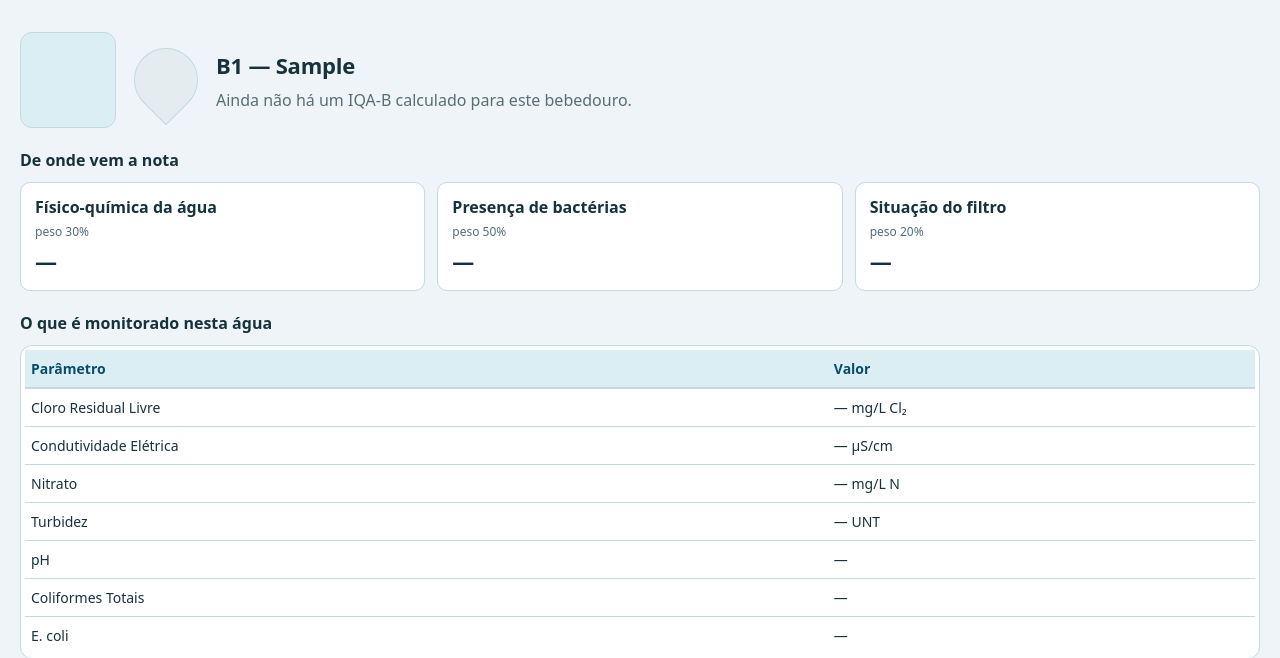
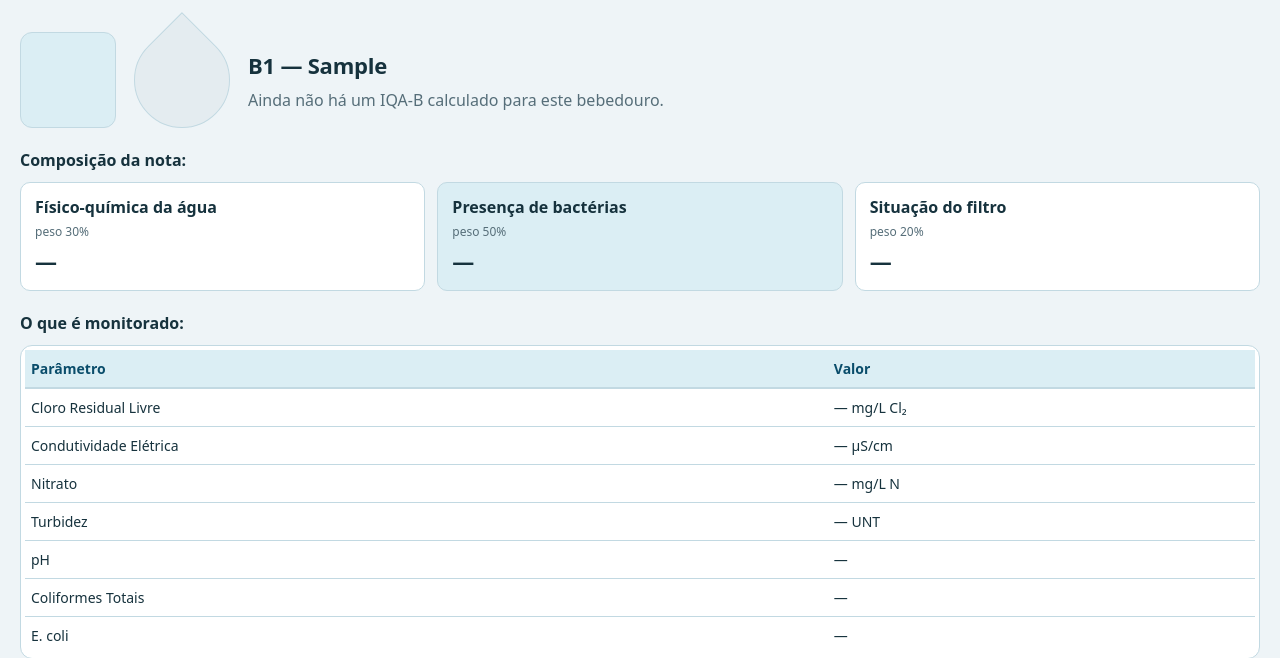
Before and after one commit to Cecilia-eng-05/sistema-ifrn-agua-bebedouros, a Django app: page /bebedouros/1/ in a window 1280 px wide. Shown: the part 86-744 px from the top of the page. Run offline with Django 5.2, Linux system fonts and the light colour scheme; a user stored in the database is signed in; tables that the repository leaves empty hold one stand-in row (values such as "Sample post").

Commit message:
style: ajustes visuais na página do bebedouro pedidos pela orientanda
Gota com a ponta para cima; gota grande e a nota maiores; classificação em
destaque, numa linha própria, com a data da última análise abaixo, no
tamanho que já estava; cartões de composição da nota com tons intercalados;
textos 'Composição da nota:' e 'O que é monitorado:'.

Co-Authored-By: Claude Sonnet 5 <noreply@anthropic.com>

```diff
--- a/bebedouros/templates/bebedouros/base.html
+++ b/bebedouros/templates/bebedouros/base.html
@@ -137,7 +137,7 @@
        Reaproveitada, nos mesmos nomes de classe, pelo mapa público e pela
        página do bebedouro em planos futuros. */
     .gota {
-      display: inline-block; border-radius: 50% 50% 50% 0; transform: rotate(-45deg);
+      display: inline-block; border-radius: 50% 50% 50% 0; transform: rotate(135deg);
     }
     .gota-sm { width: 14px; height: 14px; }
     .gota-vazia { background: #e4ecf0; border: 1px solid var(--borda); }
@@ -146,15 +146,15 @@
     .gota-regular { background: #c99a2e; }
     .gota-ruim { background: #b9601f; }
     .gota-critica { background: #a32222; }
-    .gota-lg { width: 64px; height: 64px; }
+    .gota-lg { width: 96px; height: 96px; }
     .gota-grande-wrap {
-      position: relative; display: inline-block; width: 64px; height: 64px; flex-shrink: 0;
+      position: relative; display: inline-block; width: 96px; height: 96px; flex-shrink: 0;
     }
     .gota-grande-wrap .gota-lg { position: absolute; inset: 0; }
     .gota-numero-grande {
       position: absolute; inset: 0;
       display: flex; align-items: center; justify-content: center;
-      font-size: 20px; font-weight: 700; color: #fff;
+      font-size: 30px; font-weight: 700; color: #fff;
     }
 
     /* Página do bebedouro */
@@ -166,6 +166,7 @@
       background: var(--clara); border: 1px solid var(--borda);
     }
     .cabecalho-info { flex: 1 1 240px; }
+    .cabecalho-classificacao { font-size: 24px; font-weight: 700; margin: 4px 0 0; color: var(--tinta); }
     .cabecalho-status { color: var(--tinta-suave); margin: 2px 0 0; }
     .cartoes-indice, .parametros { margin-top: 20px; }
     .cartoes-indice h2, .parametros h2 { font-size: 16px; margin: 0 0 10px; }
@@ -175,6 +176,7 @@
       padding: 12px 14px; flex: 1 1 180px; min-width: 180px;
       display: flex; flex-direction: column; gap: 4px;
     }
+    .cartao-indice:nth-child(2n) { background: var(--clara); }
     .cartao-indice-nome { font-weight: 600; }
     .cartao-indice-peso { font-size: 12px; color: var(--tinta-suave); }
     .cartao-indice-nota { font-size: 22px; font-weight: 700; }
--- a/bebedouros/templates/bebedouros/bebedouro_detalhe.html
+++ b/bebedouros/templates/bebedouros/bebedouro_detalhe.html
@@ -14,7 +14,8 @@
     <div class="cabecalho-info">
       <h1>{{ bebedouro.codigo }} — {{ bebedouro.local }}</h1>
       {% if situacao.resultado.iqab_status == "calculado" %}
-        <p class="cabecalho-status">{{ situacao.resultado.iqab_classificacao }} · última análise em {{ situacao.data|date:"d/m/Y" }}</p>
+        <p class="cabecalho-classificacao">{{ situacao.resultado.iqab_classificacao }}</p>
+        <p class="cabecalho-status">última análise em {{ situacao.data|date:"d/m/Y" }}</p>
       {% else %}
         <p class="cabecalho-status">Ainda não há um IQA-B calculado para este bebedouro.</p>
       {% endif %}
@@ -27,7 +28,7 @@
 
   {% if user.is_authenticated %}
     <section class="cartoes-indice">
-      <h2>De onde vem a nota</h2>
+      <h2>Composição da nota:</h2>
       <div class="cartoes-indice-grid">
         <div class="cartao-indice">
           <span class="cartao-indice-nome">Físico-química da água</span>
@@ -52,7 +53,7 @@
   {% endif %}
 
   <section class="parametros">
-    <h2>O que é monitorado nesta água</h2>
+    <h2>O que é monitorado:</h2>
     <div class="painel">
       <table>
         <thead><tr><th>Parâmetro</th><th>Valor</th></tr></thead>
```
Also changed, not shown: bebedouros/tests/test_bebedouro_detalhe.py (+3 -3 lines).
